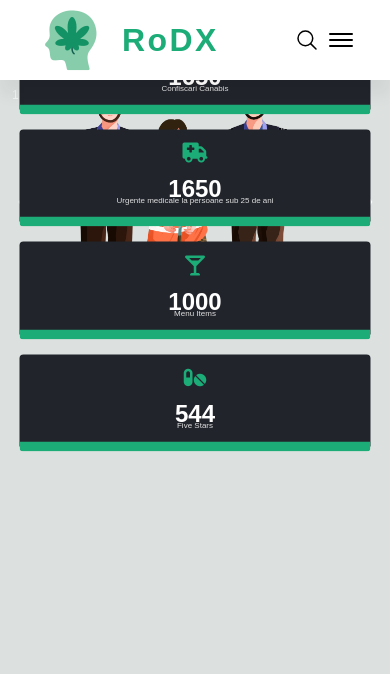
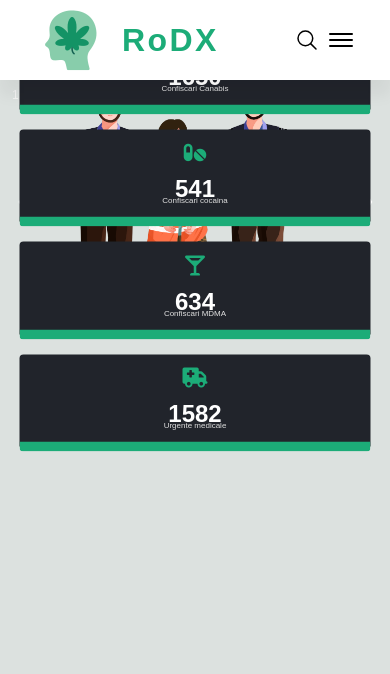
Before and after one commit to CristinaaPichiu/Proiect-Tehnologii-Web, a PHP site: page / in a window 390 px wide; the page is wider, and only the part inside the window is pictured. Shown: the top 674 px of that part. Run offline with PHP 8.4, Linux system fonts and the light colour scheme; some web fonts are replaced.

Commit message:
Statistici

```diff
--- a/RoDX/css/index.css
+++ b/RoDX/css/index.css
@@ -143,7 +143,7 @@ span.text {
     height: 26vmin;
     width: 26vmin;
     font-size: 12px;
-    margin: auto;
+
   }
 }
 @media screen and (max-width: 768px) {
--- a/RoDX/index.html
+++ b/RoDX/index.html
@@ -84,21 +84,21 @@
       </div>
 
       <div class="container">
-        <i class="fa-sharp fa-solid fa-truck-medical"></i>
-        <span class="num" data-val="">000</span>
-        <span class="text">Urgente medicale la persoane sub 25 de ani</span>
+        <i class="fa-solid fa-pills"></i>
+        <span class="num" data-val="541">000</span>
+        <span class="text">Confiscari cocaina</span>
       </div>
 
       <div class="container">
         <i class="fa-solid fa-martini-glass"></i>
-        <span class="num" data-val="1000">000</span>
-        <span class="text">Menu Items</span>
+        <span class="num" data-val="634">000</span>
+        <span class="text">Confiscari MDMA</span>
       </div>
 
       <div class="container">
-        <i class="fa-solid fa-pills"></i>
-        <span class="num" data-val="544">000</span>
-        <span class="text">Five Stars</span>
+        <i class="fa-sharp fa-solid fa-truck-medical"></i>
+        <span class="num" data-val="1582">000</span>
+        <span class="text">Urgente medicale</span>
       </div>
     </div>
 
```
